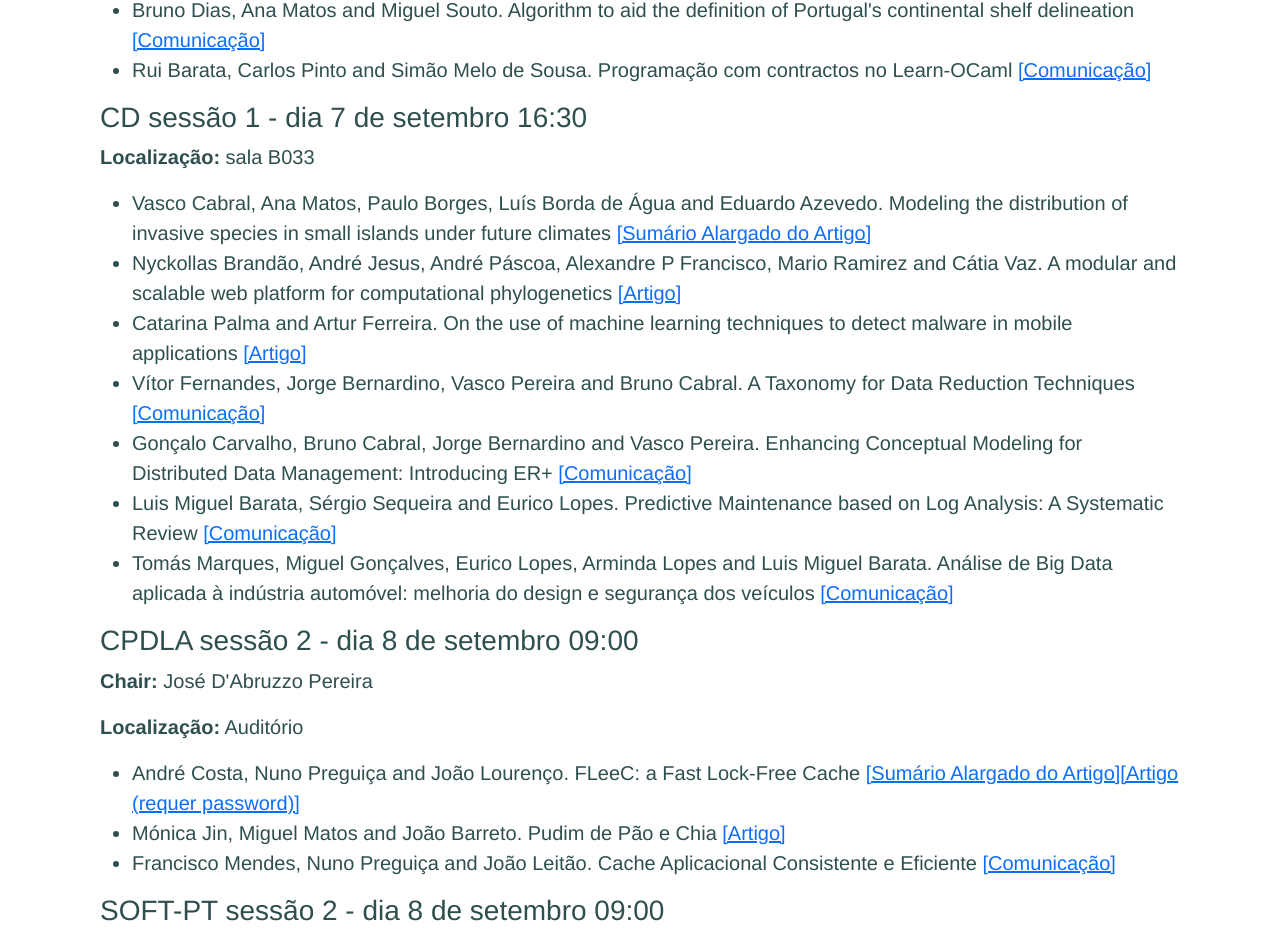
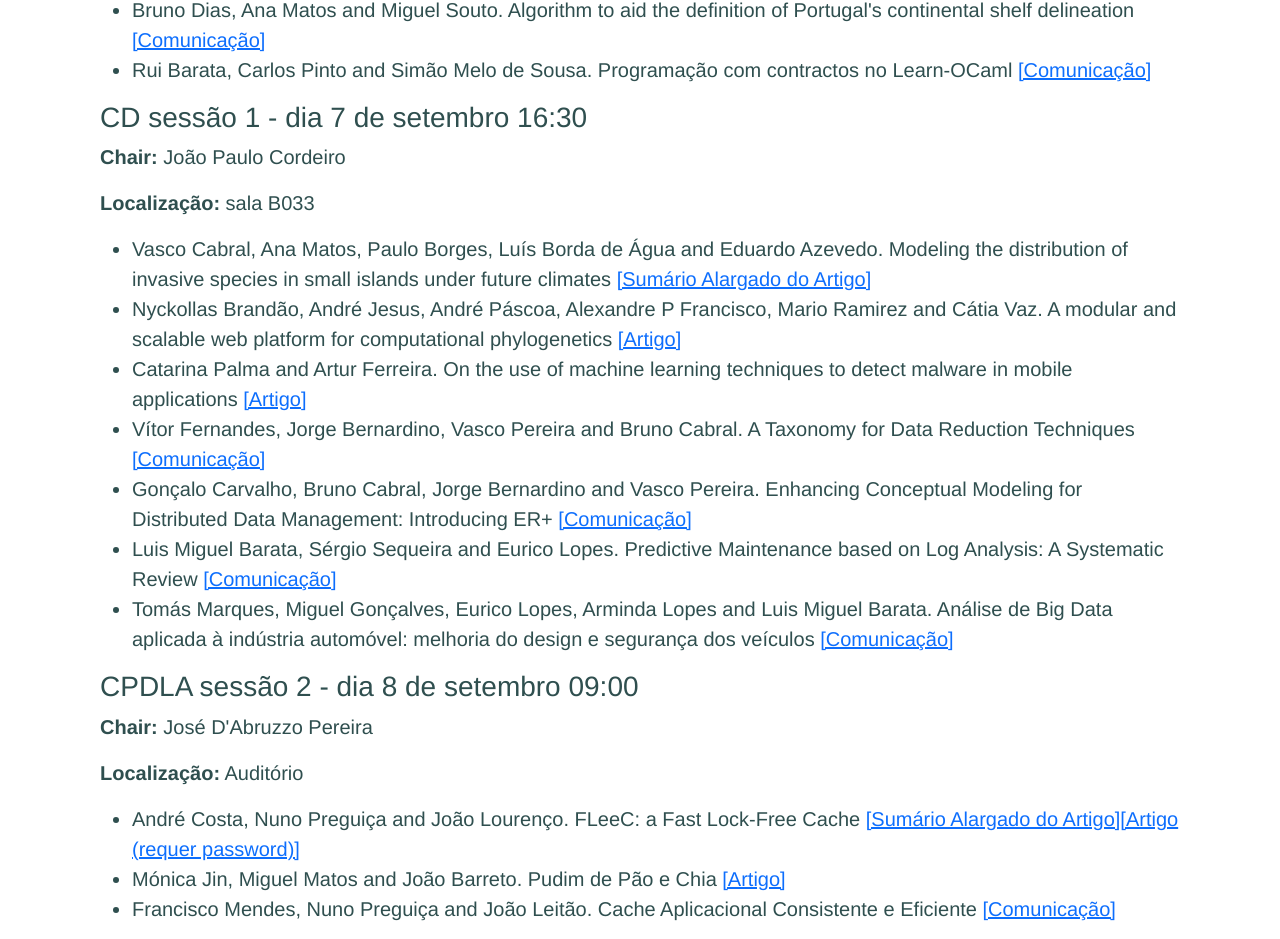
Before and after one commit to h4g0/Inforum2023, a React (Create React App) app: page /proceedings in a window 1280 px wide. Shown: the part 1750-2689 px from the top of the page. Built offline with nearby package versions, Linux system fonts and the light colour scheme.

Commit message:
updated chair from CD

```diff
--- a/src/Main/Papers.tsx
+++ b/src/Main/Papers.tsx
@@ -51,6 +51,7 @@ export function Papers(props: any) {
                 <li>Rui Barata, Carlos Pinto and Simão Melo de Sousa. Programação com contractos no Learn-OCaml <a href="/Atas/paper_3108/3108-CM.pdf" target="_blank">[Comunicação]</a></li>
             </ul>
             <h3 id="cd1">CD sessão 1 - dia 7 de setembro 16:30</h3>
+            <p><b>Chair:</b>  João Paulo Cordeiro</p>
             <p><b>Localização:</b> sala B033</p>
             <ul>
                 <li>Vasco Cabral, Ana Matos, Paulo Borges, Luís Borda de Água and Eduardo Azevedo. Modeling the distribution of invasive species in small islands under future climates <a href="/Atas/paper_4268/4268-SA.pdf" target="_blank">[Sumário Alargado do Artigo]</a></li>
--- a/src/Main/Schedule.tsx
+++ b/src/Main/Schedule.tsx
@@ -306,6 +306,7 @@ export function Schedule(props: any) {
 
 
             <h3 id="cd1">CD sessão 1  - dia 7 de setembro 16:30</h3>
+            <p><b>Chair:</b>  João Paulo Cordeiro</p>
             <p><b>Localização:</b> sala B033</p>
 
 
```
